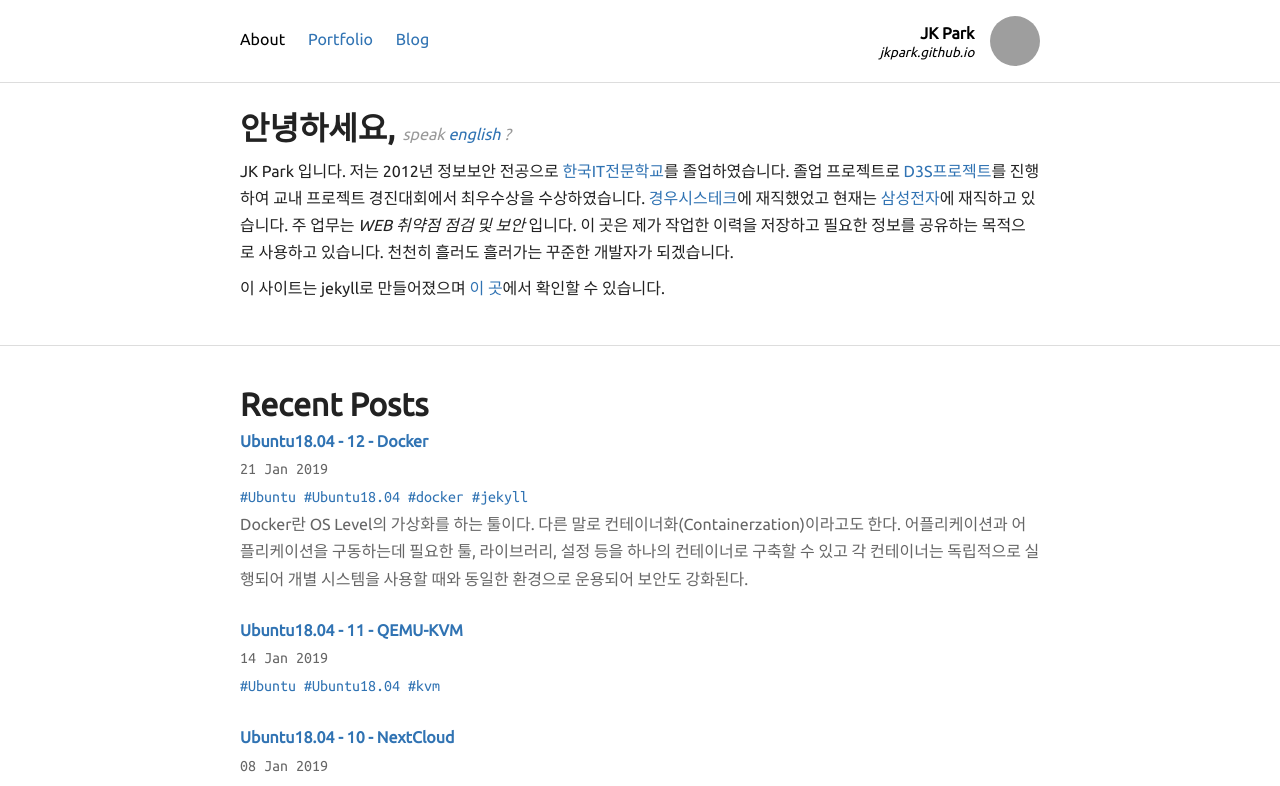
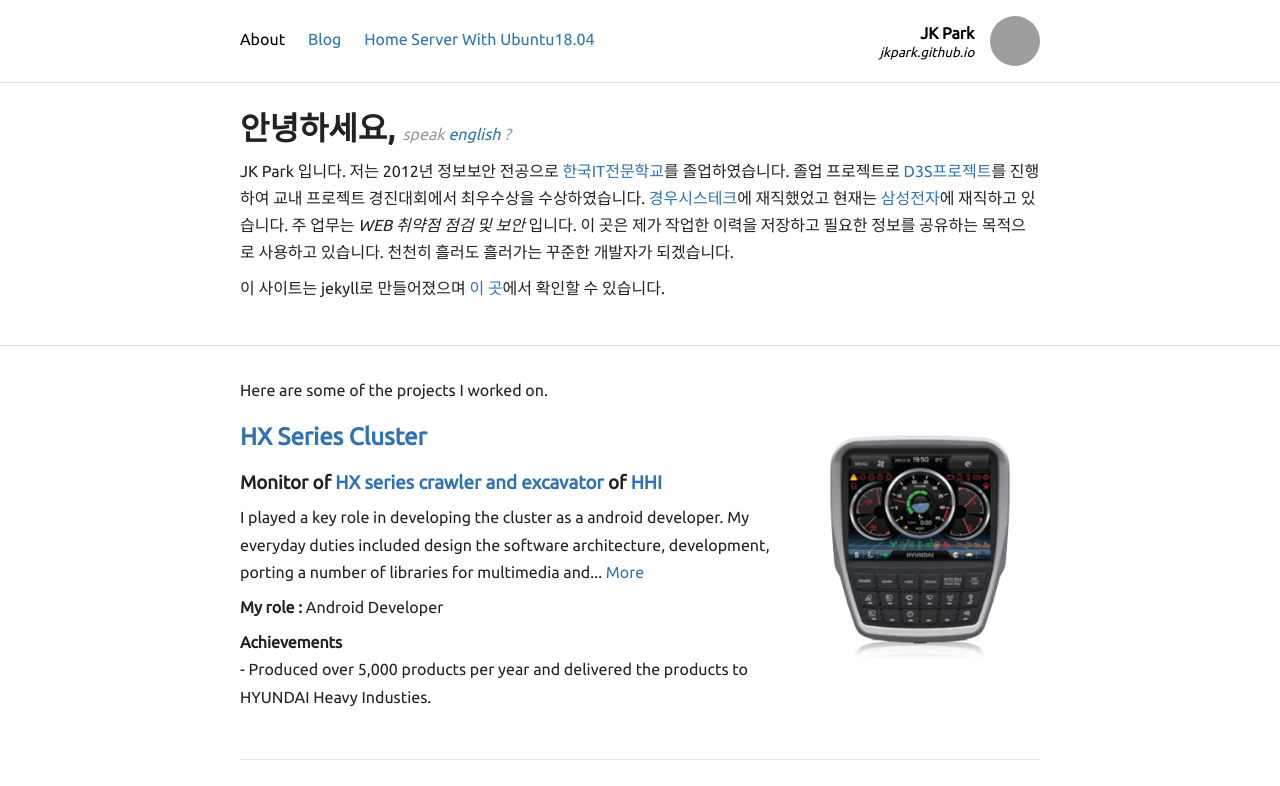
Before and after one commit to jkpark/jkpark.github.io, a Jekyll site: the page built from index.html, in a window 1280 px wide. Shown: the top 786 px of the page. Built offline with Jekyll 4.4.1, drawn with Linux system fonts in a browser that asks for light colours; some of the changed text lies outside the part shown; grey boxes are pictures that could not be loaded.

Commit message:
portfolio

```diff
--- a/_layouts/default.html
+++ b/_layouts/default.html
@@ -57,8 +57,9 @@
     <div class="inner">
       <nav>
         <a class="{% if page.category == 'about' %} selected {% endif %}" href="/">About</a>
-        <a class="{% if page.category == 'portfolio' %} selected {% endif %}" href="/portfolio/">Portfolio</a>
+        <!--<a class="{% if page.category == 'portfolio' %} selected {% endif %}" href="/portfolio/">Portfolio</a>-->
         <a class="{% if page.category == 'blog' %} selected {% endif %}" href="/blog/">Blog</a>
+        <a class="{% if page.category == 'ubuntu1804' %} selected {% endif %}" href="/ubuntu1804/">Home Server With Ubuntu18.04</a>
       </nav>
       <div class="pull-right right logo">
         <div class="name">
--- a/css/site.css
+++ b/css/site.css
@@ -93,6 +93,17 @@
 
 section {
   line-height: 170%;
+}
+
+.projects .img-container {
+  width: 240px;
+  height: 250px;
+}
+.projects img {
+  display: block;
+  margin: auto;
+  width: auto;
+  max-height: 250px;
 }
 
 .portfolio-nav {
--- a/index.html
+++ b/index.html
@@ -26,6 +26,34 @@
 <div  style="border-bottom: 1px solid #ddd"></div>
 <div class="separator"></div>
 
+<div class="inner projects">
+  <p>
+  Here are some of the projects I worked on.
+  </p>
+  {% for project in site.data.projects %}
+  <section>
+    <div class="inline pull-right img-container">
+        <img src="/images/portfolio/{{ project.image }}" alt="{{ project.name }} Screenshot" >
+    </div>
+    <h2><a href="{{ project.url }}">{{ project.name }}</a></h2>
+    <h3>{{ project.oneliner }}</h3>
+    <p>{{ project.description | truncatewords: 30 }} <a href="{{ project.url }}">More</a></p>
+    <p>
+    <strong>My role :</strong> {{ project.role }}
+    </p>
+    <p>
+      <strong>Achievements</strong></br>
+      - {{ project.achievements | join: "</br>- " }}
+    </p>
+  </section>
+    {% unless forloop.last %}
+    <div class="spacer"></div>
+    {% endunless %}
+  {% endfor %}
+</div>
+
+<div class="spacer"></div>
+
 <section class="inner">
   <h1>Recent Posts</h1>
   <ul class="posts">
--- a/portfolio/d3s/index.html
+++ b/portfolio/d3s/index.html
@@ -2,7 +2,7 @@
 layout: default
 title: Defcon Smart Security System
 description: Details about Defcon Smart Security System Project
-category: portfolio
+category: about
 ---
 
 
--- a/portfolio/hxcluster/index.html
+++ b/portfolio/hxcluster/index.html
@@ -2,7 +2,7 @@
 layout: default
 title: Defcon Smart Security System
 description: Details about Defcon Smart Security System Project
-category: portfolio
+category: about
 ---
 
 
--- a/portfolio/index.html
+++ b/portfolio/index.html
@@ -2,7 +2,7 @@
 layout: default
 title: Portfolio
 description: JK Park's Portfolio
-category: portfolio
+category: about
 ---
 
 <div class="inner">
```
